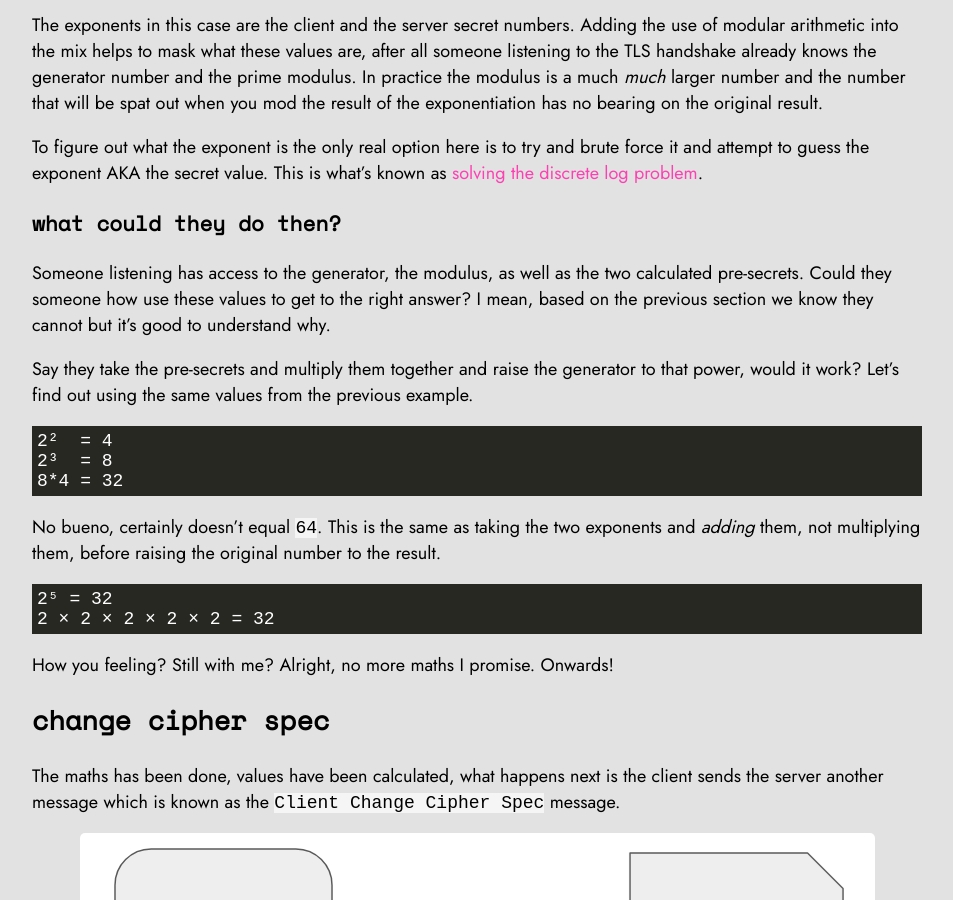
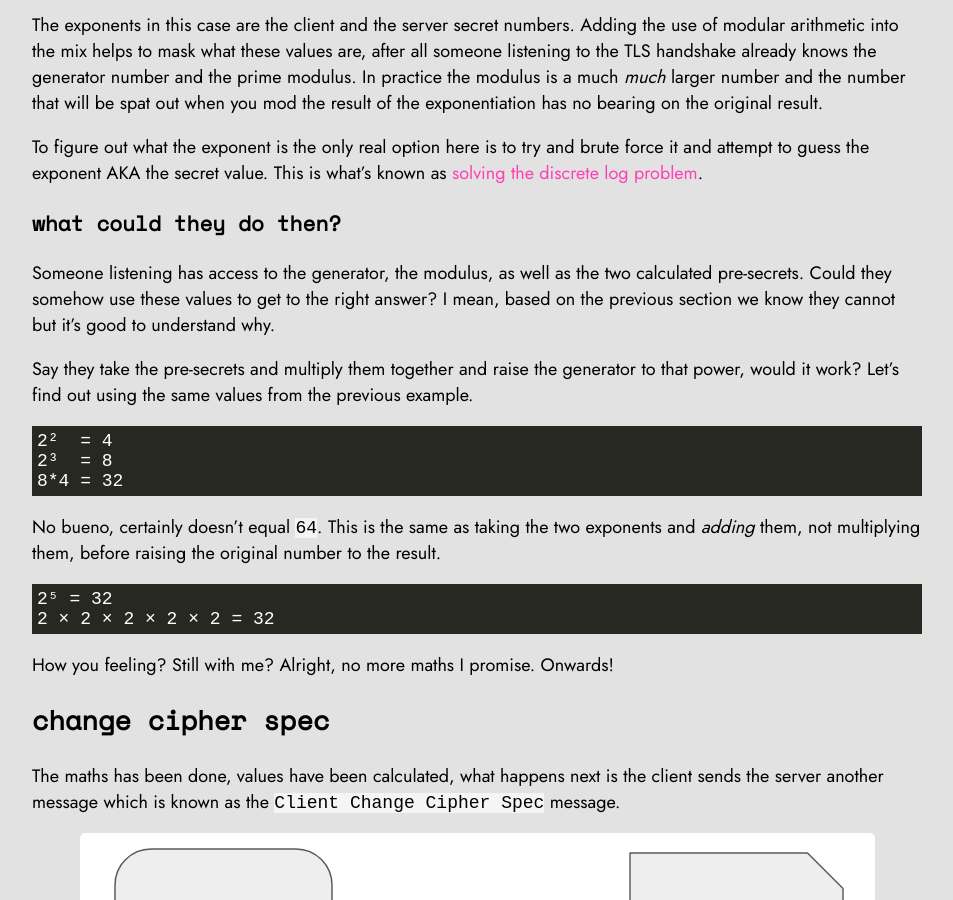
Before and after one commit to skipcloud/skipcloud.github.io, a Jekyll site: the page built from _posts/2021-08-22-how-ssl-tls-works.md, in a window 1280 px wide and 900 px high, scrolled down 18931 px. Shown: the whole window, without its empty margins (163-1116 px from the left). Built offline with Jekyll 4.4.1, drawn with Linux system fonts in a browser that asks for light colours.

Commit message:
posts: fix error on ssl

```diff
--- a/_posts/2021-08-22-how-ssl-tls-works.md
+++ b/_posts/2021-08-22-how-ssl-tls-works.md
@@ -550,7 +550,7 @@ problem](https://en.wikipedia.org/wiki/Discrete_logarithm).
 ### what could they do then?
 
 Someone listening has access to the generator, the modulus, as well as the two
-calculated pre-secrets. Could they someone how use these values to get to the
+calculated pre-secrets. Could they somehow use these values to get to the
 right answer? I mean, based on the previous section we know they cannot but it's
 good to understand why.
 
```
